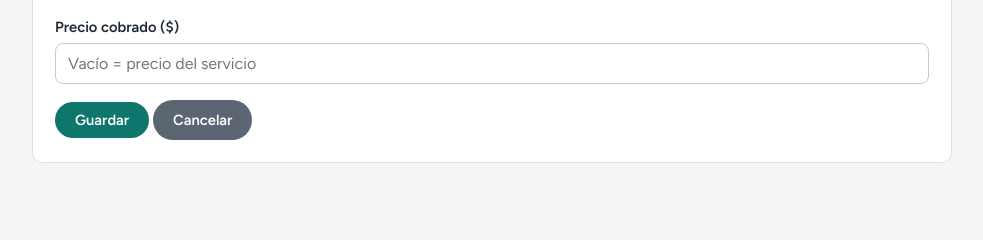
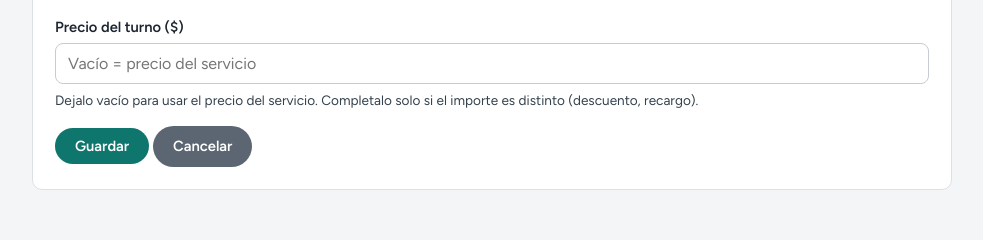
Before and after one commit to HuertaEnzoAriel/Peluqueria, a Java web app: template src/main/webapp/WEB-INF/vista/turno/form.jsp in a window 1280 px wide. Shown: the part 366-606 px from the top of the page, without its empty margins (148-1131 px from the left). Run offline with Tomcat 11, a stand-in JSP engine, Linux system fonts and the light colour scheme; the template is opened without the code that fills it, so the values that code supplies are empty; database files in the repository are not loaded.

Commit message:
descripcion en precio cobrado

```diff
--- a/src/main/webapp/WEB-INF/vista/turno/form.jsp
+++ b/src/main/webapp/WEB-INF/vista/turno/form.jsp
@@ -71,10 +71,11 @@
                 </div>
 
                 <div class="campo">
-                    <label for="precio">Precio cobrado ($)</label>
+                    <label for="precio">Precio del turno ($)</label>
                     <input type="text" id="precio" name="precio" inputmode="decimal"
                            placeholder="Vacío = precio del servicio"
                            value="<c:out value='${turno.precio}'/>">
+                    <small class="ayuda">Dejalo vacío para usar el precio del servicio. Completalo solo si el importe es distinto (descuento, recargo).</small>
                 </div>
 
                 <button type="submit" class="btn verde">Guardar</button>
--- a/src/main/webapp/css/estilo.css
+++ b/src/main/webapp/css/estilo.css
@@ -66,6 +66,7 @@ input[type=text], input[type=number], input[type=email], input[type=tel], input[
   width:100%; padding:10px 12px; border:1px solid #c5ccd4; border-radius:8px; background:var(--blanco); color:var(--texto); font-family:inherit; font-size:1rem; }
 input:focus, select:focus { border-color:var(--fucsia); }
 .campo { margin-bottom:16px; }
+.campo .ayuda { display:block; margin-top:6px; color:var(--tinta-2); font-size:.85rem; }
 .campos-2 { display:grid; grid-template-columns:1fr 1fr; gap:16px; }
 .error { background:#fdecea; border:1px solid #f3b8b2; color:#8f1c12; padding:14px 16px; border-radius:8px; margin-bottom:16px; }
 
```
